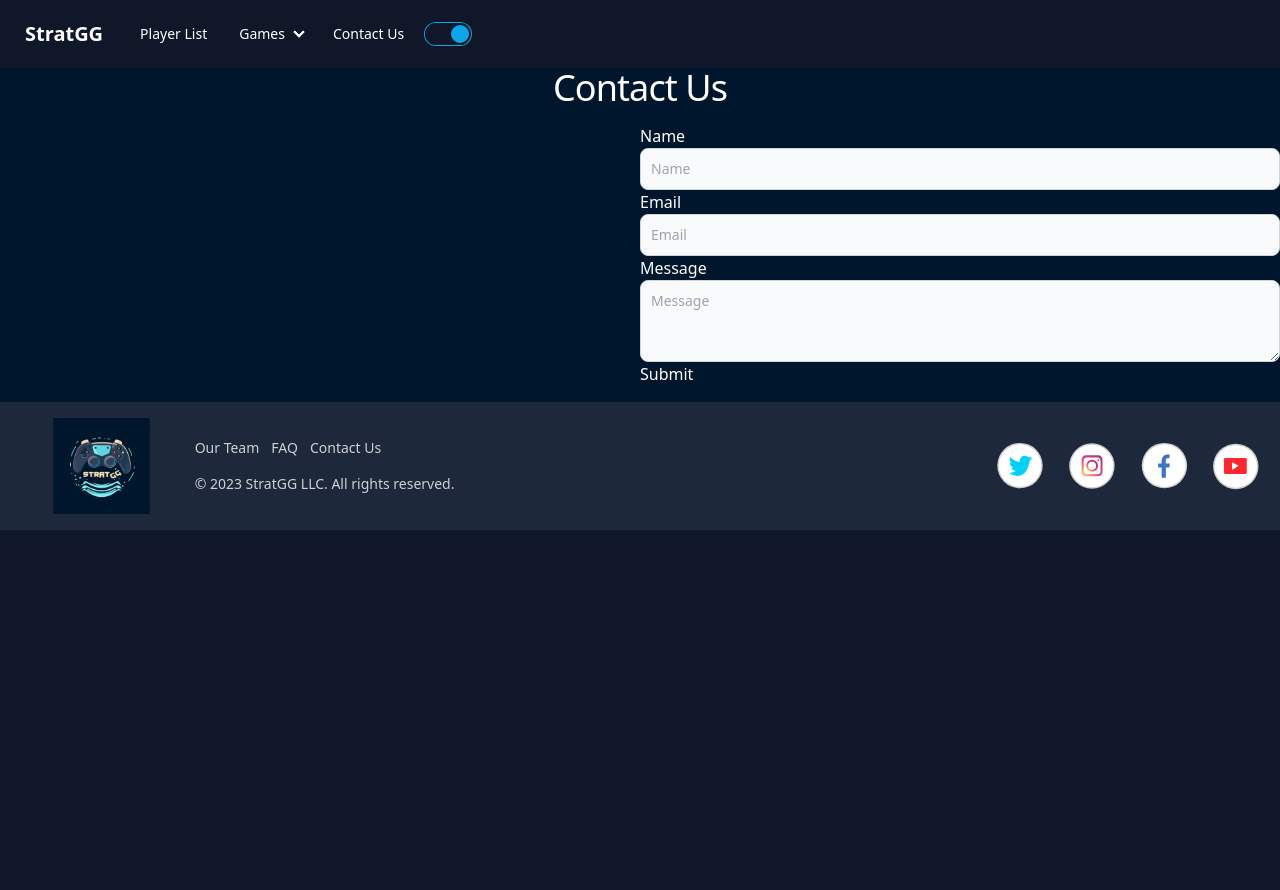
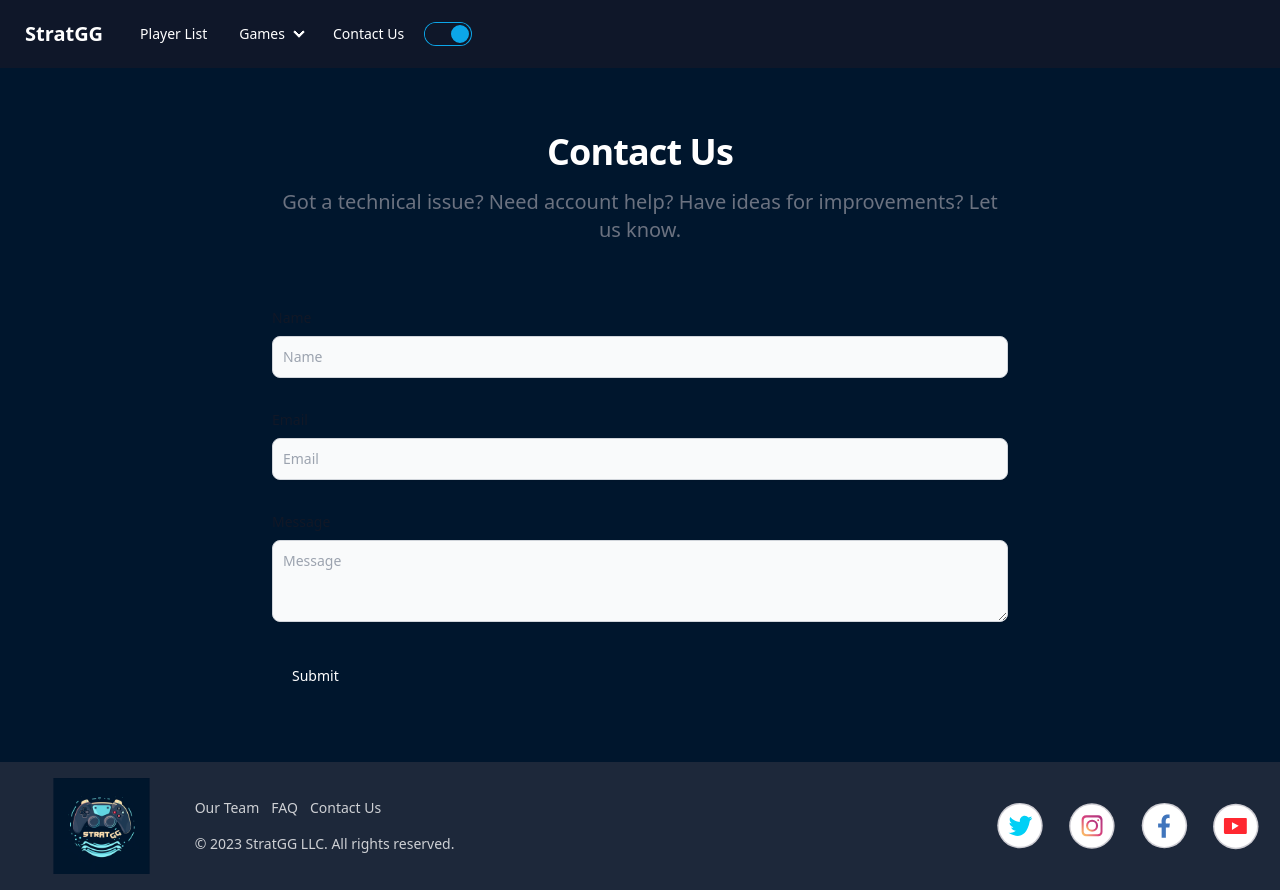
Before and after one commit to Stratgg/Stratgg, a SvelteKit app in the folder client/: page /Contact in a window 1280 px wide. Before the commit the page ends 800 px from the top, so only its background shows below. Built offline with nearby package versions, Linux system fonts and the light colour scheme.

Commit message:
Contacter

```diff
--- a/client/src/routes/Contact/+page.svelte
+++ b/client/src/routes/Contact/+page.svelte
@@ -34,31 +34,41 @@ const handleSubmit = async function(data:any) {
 
   <Nav/>
 
-<h1 class="mb-4 text-4xl tracking-tight text-center text-white-900 dark:text-white">Contact Us</h1>
+  <section class="dark:bg-gray-900">
+    <div class="py-8 lg:py-16 px-4 mx-auto max-w-screen-md">
+      <h1 class="mb-4 text-4xl tracking-tight font-extrabold text-center dark:text-white">Contact Us</h1>
+      <p class="mb-8 lg:mb-16 font-light text-center text-gray-500 dark:text-gray-400 sm:text-xl">Got a technical issue? Need account help? Have ideas for improvements? Let us know.</p>
 
-
-  <div class="flex mb-4">
+  <!-- <div class="flex mb-4">
 
     <div class="w-1/2">
 
 
 
-    </div>
+    </div> -->
 
-    <div class="w-1/2">
-      <form on:submit|preventDefault={handleSubmit}>
+    <!-- <div class="w-1/2"> -->
+      <form on:submit|preventDefault={handleSubmit} class="space-y-8">
         <input type="hidden" name="access_key" value="4ca65685-6d54-4f45-a676-c573dfaa9303">
-        <label for="name">Name </label>
+        <div>
+        <label for="name" class="block mb-2 text-sm font-medium text-gray-900 dark:text-gray-300">Name </label>
         <input type="text" name="name" placeholder="Name" class="shadow-sm bg-gray-50 border border-gray-300 text-gray-900 text-sm rounded-lg focus:ring-primary-500 focus:border-primary-500 block w-full p-2.5 dark:bg-gray-700 dark:border-gray-600 dark:placeholder-gray-400 dark:text-white dark:focus:ring-primary-500 dark:focus:border-primary-500 dark:shadow-sm-light"required />
-        <label for="email">Email </label>
+        </div>
+        <div>
+        <label for="email" class="block mb-2 text-sm font-medium text-gray-900 dark:text-gray-300">Email </label>
         <input type="email" name="email" placeholder="Email" class="shadow-sm bg-gray-50 border border-gray-300 text-gray-900 text-sm rounded-lg focus:ring-primary-500 focus:border-primary-500 block w-full p-2.5 dark:bg-gray-700 dark:border-gray-600 dark:placeholder-gray-400 dark:text-white dark:focus:ring-primary-500 dark:focus:border-primary-500 dark:shadow-sm-light" required />
-        <label for="message">Message </label>
+        </div>
+        <div class="sm:col-span-2">
+        <label for="message" class="block mb-2 text-sm font-medium text-gray-900 dark:text-gray-300">Message </label>
         <textarea name="message" required rows="3" placeholder="Message" class="shadow-sm bg-gray-50 border border-gray-300 text-gray-900 text-sm rounded-lg focus:ring-primary-500 focus:border-primary-500 block w-full p-2.5 dark:bg-gray-700 dark:border-gray-600 dark:placeholder-gray-400 dark:text-white dark:focus:ring-primary-500 dark:focus:border-primary-500 dark:shadow-sm-light"></textarea>
-        <input type="submit" />
+        </div>
+        <input type="submit" class="py-3 px-5 text-sm font-medium text-center text-white rounded-lg bg-primary-700 sm:w-fit hover:bg-primary-800 focus:ring-4 focus:outline-none focus:ring-primary-300 dark:bg-primary-600 dark:hover:bg-primary-700 dark:focus:ring-primary-800"/>
       </form>
-    </div>
+      </div>
+      </section>
+    <!-- </div> -->
 
-  </div>
+  <!-- </div> -->
 
 <div>{status}</div>
 
```
